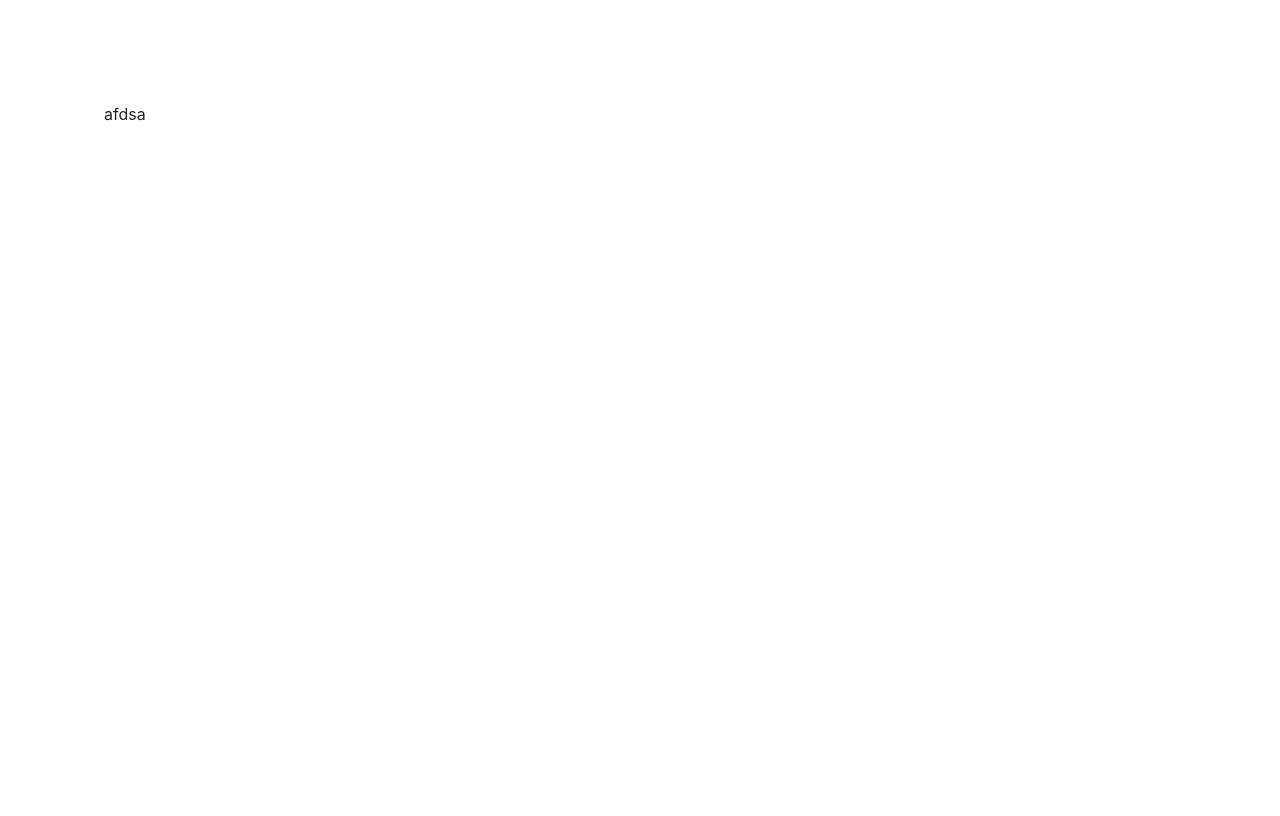
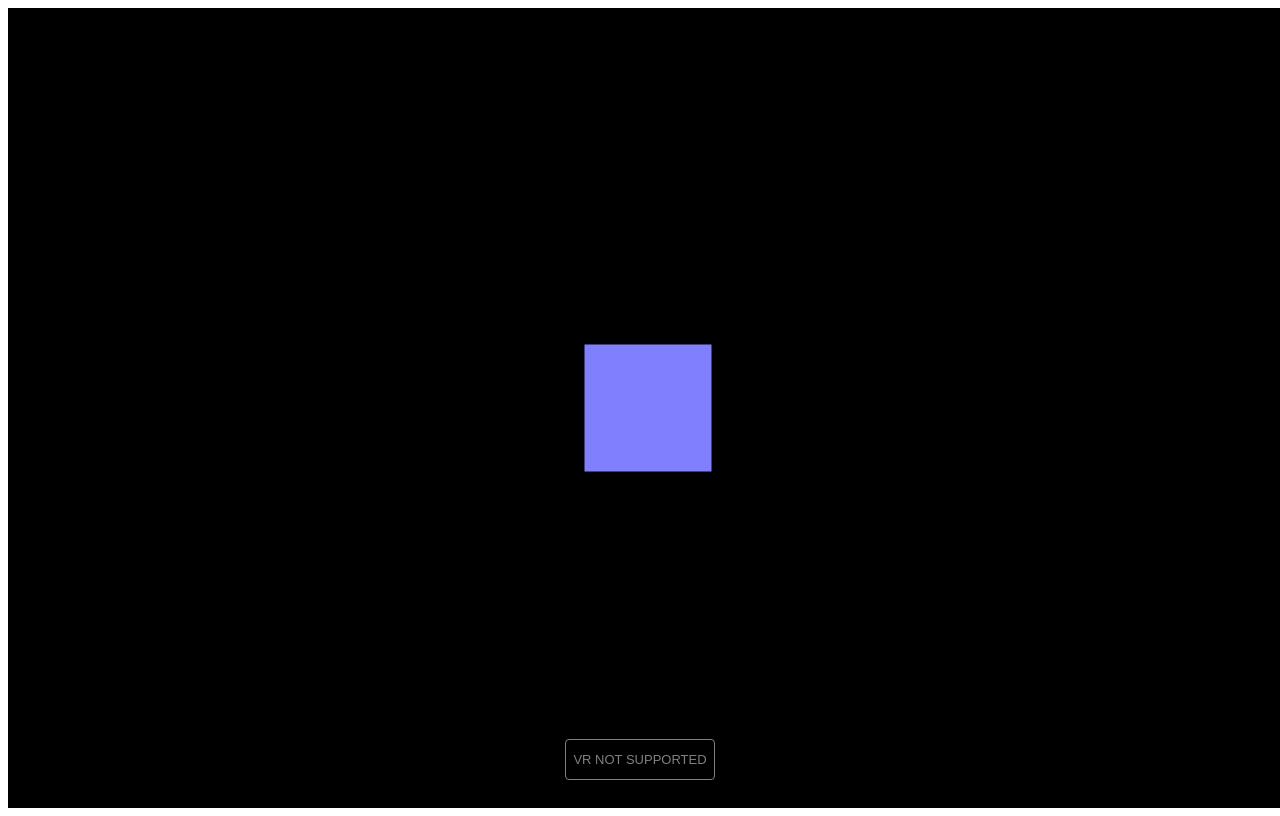
Before and after one commit to franckEinstein90/franck-vr, a Gatsby site: page / in a window 1280 px wide. Built offline with nearby package versions, Linux system fonts and the light colour scheme; Gatsby itself is replaced by a stand-in of ours.

Commit message:
vr capability

```diff
--- a/package.json
+++ b/package.json
@@ -23,6 +23,7 @@
     "gatsby-transformer-sharp": "^2.10.1",
     "react": "^16.13.1",
     "react-dom": "^16.13.1",
-    "react-helmet": "^6.1.0"
+    "react-helmet": "^6.1.0",
+    "three": "^0.124.0"
   }
 }
--- /dev/null
+++ b/src/components/Scene.js
@@ -0,0 +1,42 @@
+import React, {useContext} from 'react';
+
+import * as THREE from 'three';
+import { VRButton } from 'three/examples/jsm/webxr/VRButton.js';
+import { ColladaLoader } from 'three/examples/jsm/loaders/ColladaLoader.js';
+import { OrbitControls } from 'three/examples/jsm/controls/OrbitControls.js';
+import { LoadingManager } from 'three';
+
+
+export default class Scene extends React.Component {
+
+    constructor( props ) {
+        super(props);
+    }
+    componentDidMount(){
+        this.camera = new THREE.PerspectiveCamera( 70, window.innerWidth / window.innerHeight, 0.01, 10 );
+	    this.camera.position.z = 1;
+
+	    this.scene = new THREE.Scene();
+
+	    const geometry = new THREE.BoxGeometry( 0.2, 0.2, 0.2 );
+	    const material = new THREE.MeshNormalMaterial();
+
+	    const mesh = new THREE.Mesh( geometry, material );
+	    this.scene.add( mesh );
+
+	    this.renderer = new THREE.WebGLRenderer( { antialias: true } );
+        const container = document.querySelector('#scene');
+	    this.renderer.setSize( window.innerWidth, window.innerHeight );
+	  //  this.renderer.setAnimationLoop( animation );
+        document.body.appendChild( this.renderer.domElement );
+        this.renderer.render( this.scene, this.camera );
+        document.body.appendChild( VRButton.createButton( this.renderer ) );
+    }
+
+    render(){
+        return (
+            <>
+            </>
+        )
+    }
+}
--- /dev/null
+++ b/src/pages/index.css
@@ -0,0 +1,11 @@
+body{
+    overflow: hidden;
+}
+.scene-container{
+    margin:0;
+    padding:0;
+    width:90vw;
+    height:90vh;
+    color:orange;
+    background-color: red; ;
+}
--- a/src/pages/index.js
+++ b/src/pages/index.js
@@ -1,108 +1,11 @@
 import * as React from "react"
+import './index.css';
+import Scene from "../components/Scene";
 
-// styles
-const pageStyles = {
-  color: "#232129",
-  padding: "96px",
-  fontFamily: "-apple-system, Roboto, sans-serif, serif",
-}
-const headingStyles = {
-  marginTop: 0,
-  marginBottom: 64,
-  maxWidth: 320,
-}
-const headingAccentStyles = {
-  color: "#663399",
-}
-const paragraphStyles = {
-  marginBottom: 48,
-}
-const codeStyles = {
-  color: "#8A6534",
-  padding: 4,
-  backgroundColor: "#FFF4DB",
-  fontSize: "1.25rem",
-  borderRadius: 4,
-}
-const listStyles = {
-  marginBottom: 96,
-  paddingLeft: 0,
-}
-const listItemStyles = {
-  fontWeight: "300",
-  fontSize: "24px",
-  maxWidth: "560px",
-}
 
-const linkStyle = {
-  color: "#8954A8",
-  fontWeight: "bold",
-  fontSize: "16px",
-  verticalAlign: "5%",
-}
-
-const docLinkStyle = {
-  ...linkStyle,
-  listStyleType: "none",
-  marginBottom: 24,
-}
-
-const descriptionStyle = {
-  color: "#232129",
-  fontSize: "14px",
-}
-
-const docLink = {
-  text: "Documentation",
-  url: "https://www.gatsbyjs.com/docs/",
-  color: "#8954A8",
-}
-// data
-const links = [
-  {
-    text: "Tutorial",
-    url: "https://www.gatsbyjs.com/docs/tutorial/",
-    description:
-      "A great place to get started if you're new to web development. Designed to guide you through setting up your first Gatsby site.",
-    color: "#E95800",
-  },
-  {
-    text: "How to Guides",
-    url: "https://www.gatsbyjs.com/docs/how-to/",
-    description:
-      "Practical step-by-step guides to help you achieve a specific goal. Most useful when you're trying to get something done.",
-    color: "#1099A8",
-  },
-  {
-    text: "Reference Guides",
-    url: "https://www.gatsbyjs.com/docs/reference/",
-    description:
-      "Nitty-gritty technical descriptions of how Gatsby works. Most useful when you need detailed information about Gatsby's APIs.",
-    color: "#BC027F",
-  },
-  {
-    text: "Conceptual Guides",
-    url: "https://www.gatsbyjs.com/docs/conceptual/",
-    description:
-      "Big-picture explanations of higher-level Gatsby concepts. Most useful for building understanding of a particular topic.",
-    color: "#0D96F2",
-  },
-  {
-    text: "Plugin Library",
-    url: "https://www.gatsbyjs.com/plugins",
-    description:
-      "Add functionality and customize your Gatsby site or app with thousands of plugins built by our amazing developer community.",
-    color: "#000000",
-  },
-]
-
-// markup
 const IndexPage = () => {
   return (
-    <main style={pageStyles}>
-      <title>Home Page</title>
-   afdsa
-    </main>
+    <Scene/>
   )
 }
 
```
Also changed, not shown: 1 other file.
